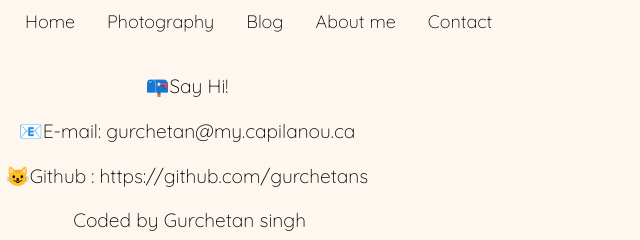
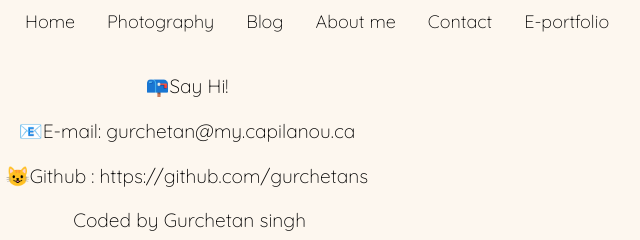
Before and after one commit to gurchetans/gurchetans.github.io, a plain HTML site: page contact.html in a window 1280 px wide. Shown: the top 240 px of the page, 453-1093 px from the left. Drawn offline with nearby package versions, Linux system fonts and the light colour scheme.

Commit message:
Update contact.html

```diff
--- a/contact.html
+++ b/contact.html
@@ -26,6 +26,7 @@
 				<li class="nav-item"><a class="nav-link" href="https://storiesfromthewires.blogspot.com/">Blog</a></li>
 				<li class="nav-item"><a class="nav-link" href="aboutme.html">About me</a></li>
 				<li class="nav-item"><a class="nav-link" href="contact.html">Contact</a></li>
+				<li class="nav-item"><a class="nav-link" href="https://eportfolios.capilanou.ca/gurchetan/">E-portfolio</a></li>
 			</ul>
 		</div>
 		<hr size=1>
```
